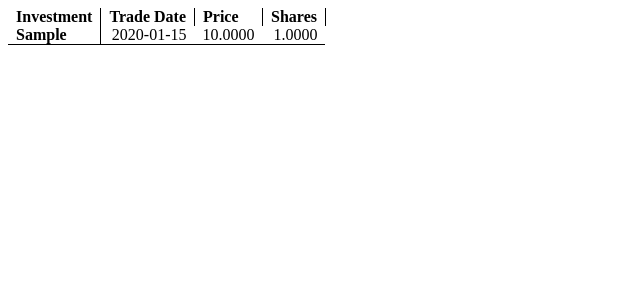
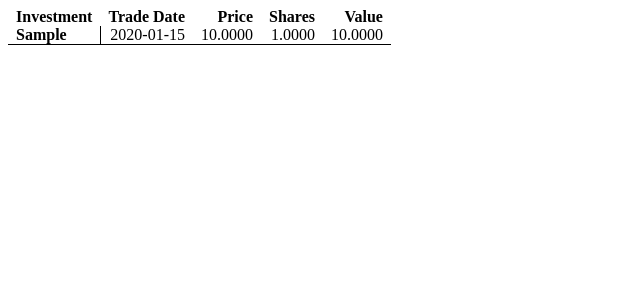
Before and after one commit to fengb/pynvest, a Django app: a page that uses pynvest_portfolio/templates/pynvest_portfolio/transactions.html in a window 1280 px wide. Shown: the top 300 px of the page, without its empty margins (0-640 px from the left). Run offline with Django 3.2, Linux system fonts and the light colour scheme; tables that the repository leaves empty hold one stand-in row (values such as "Sample post").

Commit message:
Fixed transactions display

```diff
--- a/pynvest_portfolio/models.py
+++ b/pynvest_portfolio/models.py
@@ -30,7 +30,7 @@
     shares          = models.DecimalField(max_digits=15, decimal_places=4)
 
     def __unicode__(self):
-        return u'%s %s %s' % (self.investment, self.date, self.amount())
+        return u'%s %s %s' % (self.investment, self.date, self.value())
 
     @property
     def investment(self):
@@ -39,7 +39,7 @@
     def base_transaction(self):
         return self.lot.base_transaction()
 
-    def amount(self):
+    def value(self):
         return self.price * self.shares
 
     def realized_gain(self):
--- a/pynvest_portfolio/templates/pynvest_portfolio/transactions.html
+++ b/pynvest_portfolio/templates/pynvest_portfolio/transactions.html
@@ -4,19 +4,25 @@
 
 {% block content %}
   <table>
+    <thead>
       <tr>
         <th>Investment</th>
         <th>Trade Date</th>
         <th>Price</th>
         <th>Shares</th>
+        <th>Value</th>
       </tr>
+    </thead>
     {% for transaction in transactions %}
-      <tr class='level-{{transaction.level}}'>
+      <tbody>
+        <tr>
           <th>{{ transaction.investment }}</th>
           <td>{{ transaction.date|date:'Y-m-d' }}</td>
           <td>{{ transaction.price|floatformat:'4' }}</td>
           <td>{{ transaction.shares|floatformat:'4' }}</td>
+          <td>{{ transaction.value|floatformat:'4' }}</td>
         </tr>
+      </tbody>
     {% endfor %}
   </table>
 {% endblock content %}
--- a/pynvest_portfolio/views.py
+++ b/pynvest_portfolio/views.py
@@ -26,5 +26,5 @@
     portfolio = get_object_or_404(models.Portfolio, id=id)
     return render_to_response('pynvest_portfolio/transactions.html', {
         'portfolio': portfolio,
-        'transactions': models.Transaction.objects.filter(lot__portfolio=portfolio),
+        'transactions': models.Transaction.objects.filter(lot__portfolio=portfolio).order_by('date', 'lot__investment'),
     })
```
Lines whose indentation alone changed are shown as unchanged.
